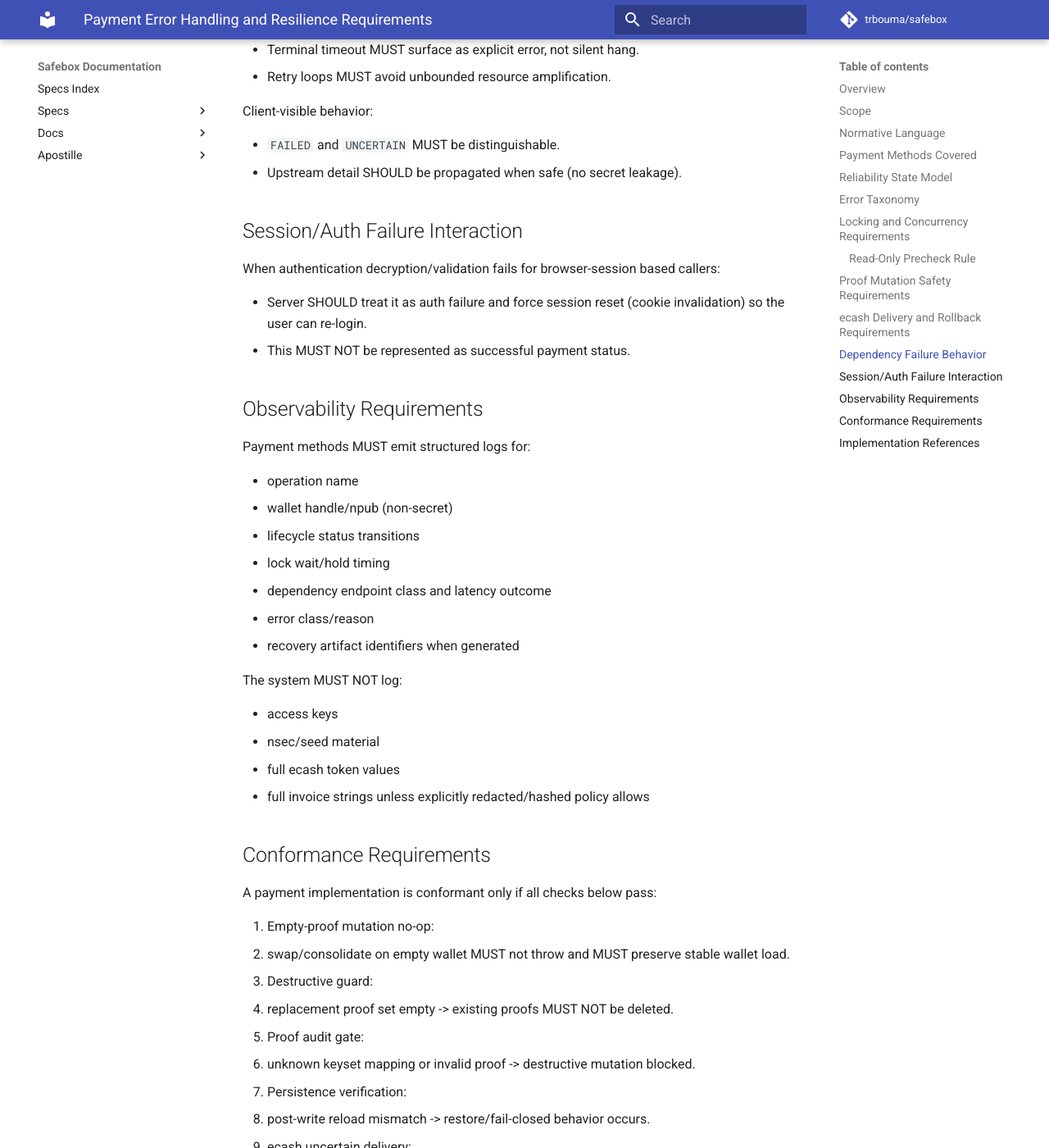
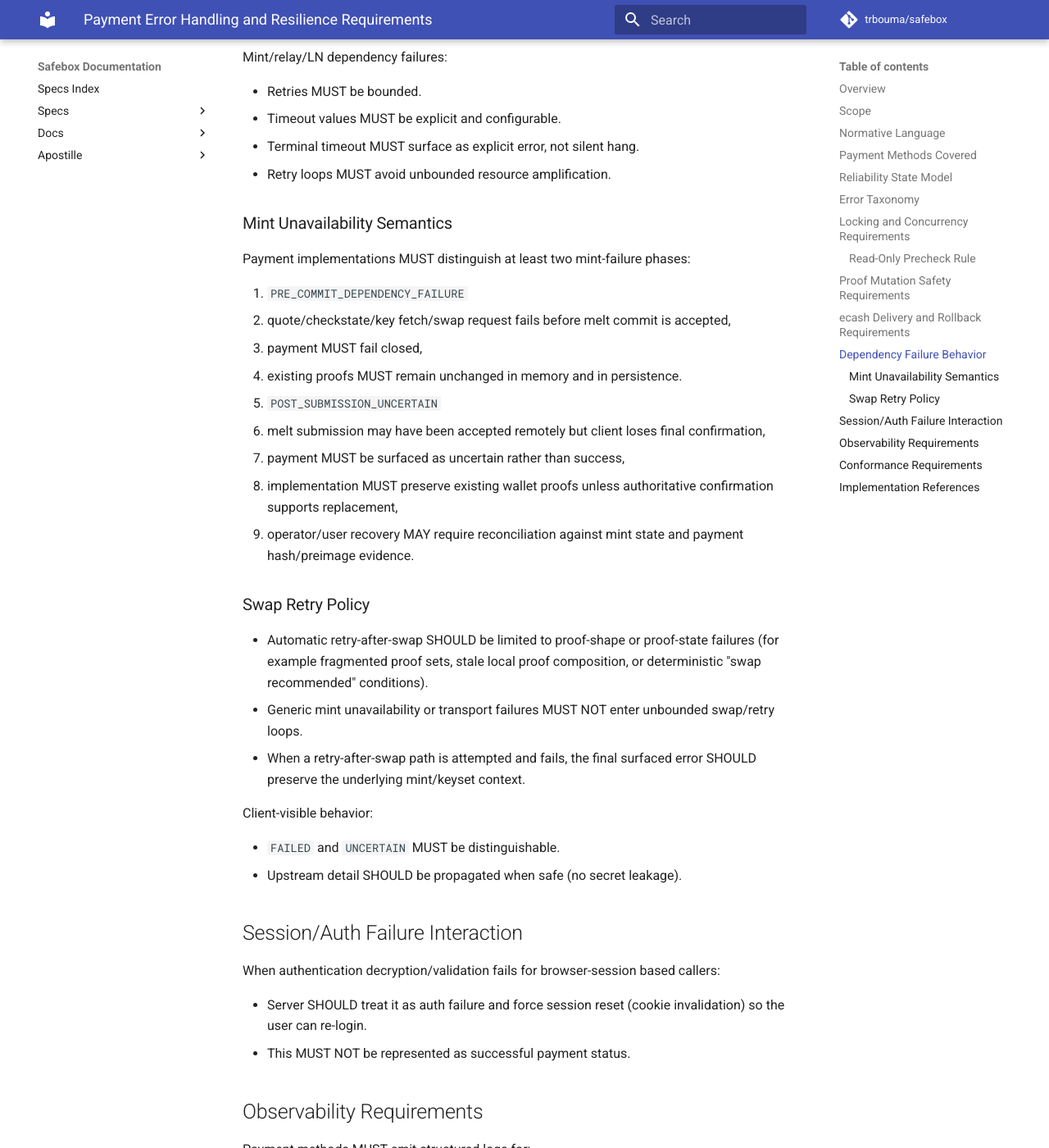
Before and after one commit to trbouma/safebox, an MkDocs documentation site: the page built from docs/specs/PAYMENT-ERROR-HANDLING-AND-RESILIENCE.md, in a window 1280 px wide and 1400 px high, scrolled down 4105 px. Shown: the whole window at 82% size. Built offline with MkDocs 1.6.1 and Material for MkDocs 9.7.7, drawn with Linux system fonts in a browser that asks for light colours; comment, search, counter and statistics services are not loaded; some of the changed text lies outside the part shown.

Commit message:
Updated: - `/Users/trbouma/projects/safebox-2/docs/specs/PAYMENT-ERROR-HANDLING-AND-RESILIENCE.md` - `/Users/trbouma/projects/safebox-2/docs/specs/PAYMENTS-SAFEBOX-CASHU-LIGHTNING-FALLBACK.md` - `/Users/trbouma/projects/safebox-2/docs/specs/CASHU-STORAGE-AND-MULTI-MINT.md`
What is now documented:

- payment assembly must not destructively mutate working proofs before swap/melt success
- proof selection should operate on a copy of the chosen keyset proof list
- zero-proof replacement is forbidden across swap/consolidation paths
- mint failures are split into:
  - pre-commit dependency failure
  - post-submission uncertain
- retry-after-swap is limited to proof-shape / proof-state problems
- generic mint outages are not to be retried indefinitely
- Lightning-address fallback now explicitly documents:
  - fail-closed behavior before melt commit
  - uncertain behavior if failure occurs after melt submission
  - commit of post-payment proofs only after successful settlement

This now matches the hardened code path more closely.

If you want a commit message:
- `docs(payments): document fail-closed proof mutation and mint-failure resilience semantics`

```diff
--- a/docs/specs/PAYMENT-ERROR-HANDLING-AND-RESILIENCE.md
+++ b/docs/specs/PAYMENT-ERROR-HANDLING-AND-RESILIENCE.md
@@ -109,6 +109,8 @@ During mutation:
 
 - The runtime MUST NOT delete existing proof events until non-empty replacement proofs are confirmed ready.
 - The runtime MUST NOT overwrite in-memory or persisted proofs with an empty replacement set unless the expected target state is explicitly empty.
+- Payment assembly routines MUST NOT destructively mutate the selected working proof set before swap/melt success is confirmed.
+- Proof selection for payment SHOULD operate on a copy of the candidate keyset proof list and only commit back into wallet state after successful settlement commit.
 - If no proofs are present, mutation routines MUST no-op (not crash wallet load paths).
 
 After mutation:
@@ -132,6 +134,28 @@ Mint/relay/LN dependency failures:
 - Timeout values MUST be explicit and configurable.
 - Terminal timeout MUST surface as explicit error, not silent hang.
 - Retry loops MUST avoid unbounded resource amplification.
+
+### Mint Unavailability Semantics
+
+Payment implementations MUST distinguish at least two mint-failure phases:
+
+1. `PRE_COMMIT_DEPENDENCY_FAILURE`
+   - quote/checkstate/key fetch/swap request fails before melt commit is accepted,
+   - payment MUST fail closed,
+   - existing proofs MUST remain unchanged in memory and in persistence.
+
+2. `POST_SUBMISSION_UNCERTAIN`
+   - melt submission may have been accepted remotely but client loses final confirmation,
+   - payment MUST be surfaced as uncertain rather than success,
+   - implementation MUST preserve existing wallet proofs unless authoritative confirmation supports replacement,
+   - operator/user recovery MAY require reconciliation against mint state and payment hash/preimage evidence.
+
+### Swap Retry Policy
+
+- Automatic retry-after-swap SHOULD be limited to proof-shape or proof-state failures
+  (for example fragmented proof sets, stale local proof composition, or deterministic "swap recommended" conditions).
+- Generic mint unavailability or transport failures MUST NOT enter unbounded swap/retry loops.
+- When a retry-after-swap path is attempted and fails, the final surfaced error SHOULD preserve the underlying mint/keyset context.
 
 Client-visible behavior:
 
@@ -184,6 +208,12 @@ A payment implementation is conformant only if all checks below pass:
    - dependency timeout returns terminal error class, not indefinite pending.
 8. Auth invalidation:
    - stale invalid session cookie leads to logout/reset behavior, not repeated server exception loops.
+9. Pre-commit mint outage:
+   - quote/checkstate/swap outage MUST leave proofs unchanged.
+10. Zero-proof replacement guard:
+   - swap/consolidate/async-swap MUST refuse destructive replacement when no new proofs were produced.
+11. Post-submission uncertainty:
+   - melt submission failure after remote side-effect may be possible MUST surface uncertain wording, not success.
 
 ## Implementation References
 
```
Also changed, not shown: docs/specs/CASHU-STORAGE-AND-MULTI-MINT.md (+6 -0 lines), docs/specs/PAYMENTS-SAFEBOX-CASHU-LIGHTNING-FALLBACK.md (+21 -0 lines).
